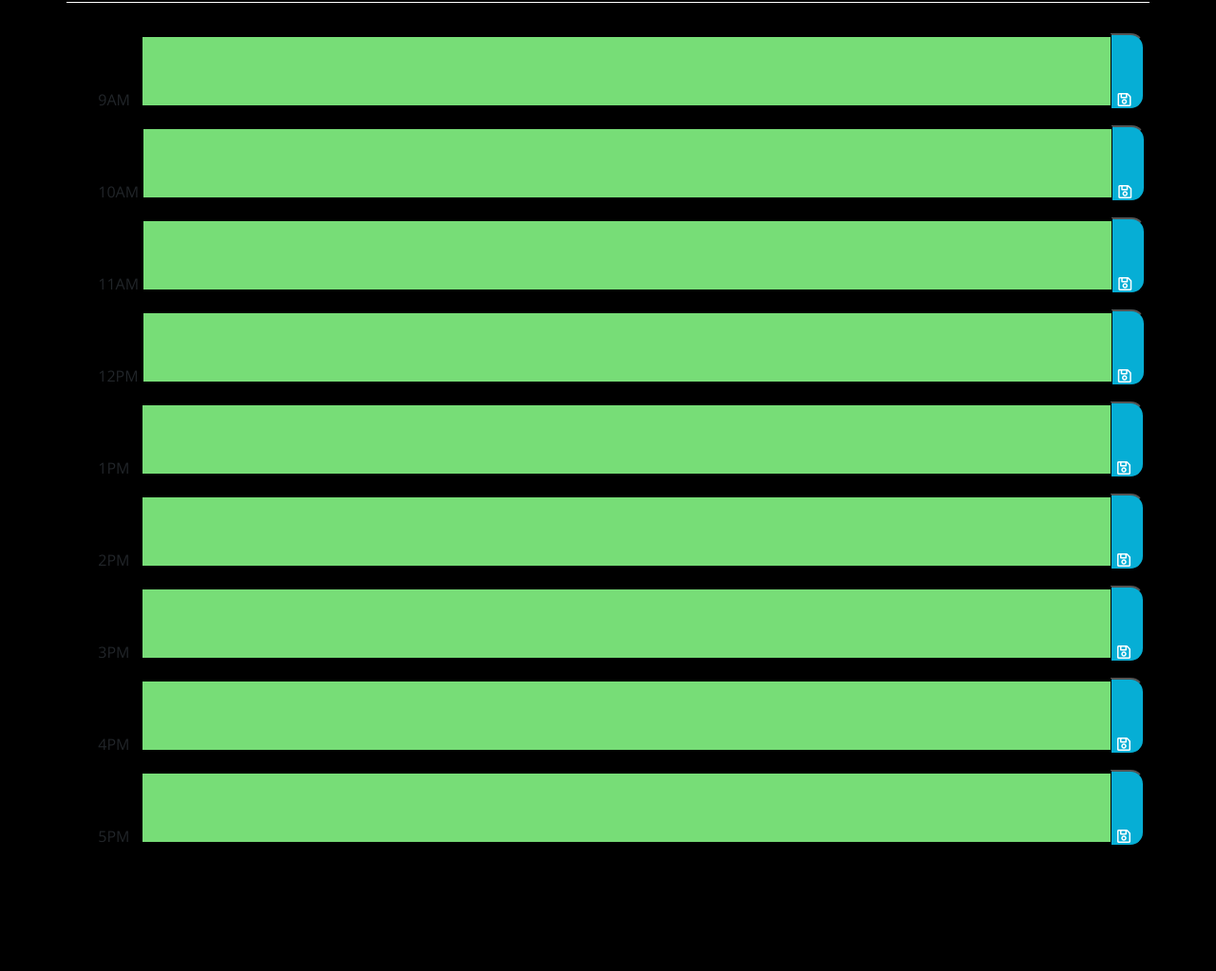
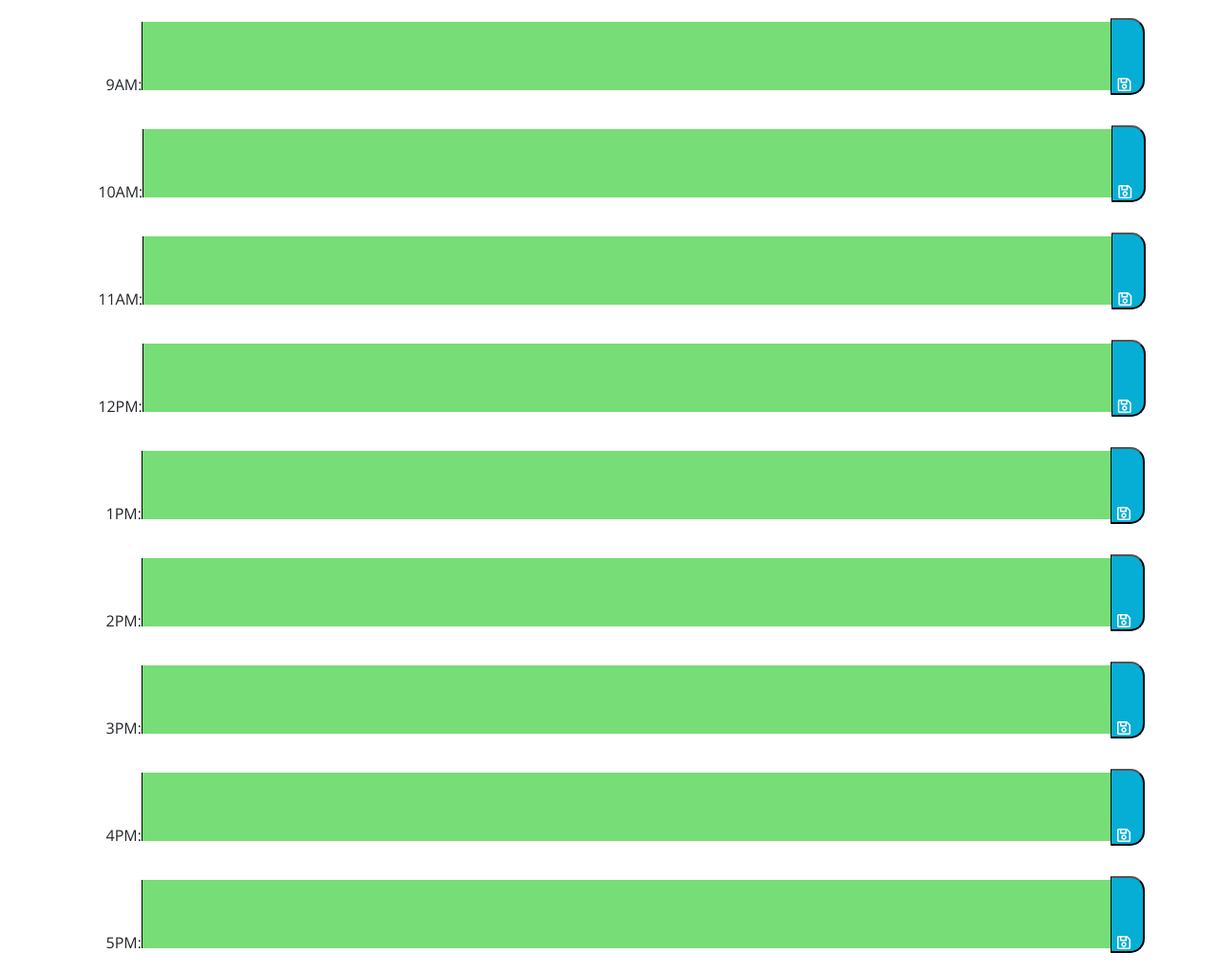
Before and after one commit to EddyCollado/WorkDayTracker, a plain HTML site: page index.html in a window 1280 px wide. Shown: the part 356-1379 px from the top of the page at 95% size. Before the commit the page ends 1299 px from the top, so only its background shows below. Drawn offline with nearby package versions, Linux system fonts and the light colour scheme.

Commit message:
updated layout

```diff
--- a/index.html
+++ b/index.html
@@ -32,7 +32,34 @@
     <div class="container">
       <!-- Timeblocks go below here -->
       <div class="row">
-        <form>
+        <div class ="timeblock">
+          9AM:<textarea id="time-blockone" class="nineAM" type="text" value="9:00"></textarea><button class="saveBtn"><i class="far fa-save"></i></button>
+        </div>
+        <div class ="timeblock">
+        10AM:<textarea id="time-blocktwo" class="tenAM" type="text" value="10:00"></textarea><button class="saveBtn"><i class="far fa-save"></i></button>
+        </div>
+        <div class ="timeblock">
+        11AM:<textarea id="time-blockthree" class="elevenAM" type="text" value="11:00"></textarea><button class="saveBtn"><i class="far fa-save"></i></button>
+        </div>
+        <div class ="timeblock">
+        12PM:<textarea id="time-blockfour" class="twelvePM" type="text" value="12:00"></textarea><button class="saveBtn"><i class="far fa-save"></i></button>
+        </div>
+        <div class ="timeblock">
+          1PM:<textarea id="time-blockfive" class="onePM" type="text" value="13:00"></textarea><button class="saveBtn"><i class="far fa-save"></i></button>
+        </div>
+        <div class ="timeblock">
+          2PM:<textarea id="time-blocksix" class="twoPM" type="text" value="14:00"></textarea><button class="saveBtn"><i class="far fa-save"></i></button>
+        </div>
+        <div class ="timeblock">
+          3PM:<textarea id="time-blockseven" class="threePM" type="text" value="15:00"></textarea><button class="saveBtn"><i class="far fa-save"></i></button>
+        </div>
+        <div class ="timeblock">
+          4PM:<textarea id="time-blockeight" class="fourPM" type="text" value="16:00"></textarea><button class="saveBtn"><i class="far fa-save"></i></button>
+        </div>
+        <div class ="timeblock">
+          5PM:<textarea id="time-blocknine" class="fivePM" type="text" value="17:00"></textarea><button class="saveBtn"><i class="far fa-save"></i></button>
+        </div>
+        <!--<form>
 
         9AM   <textarea class="timeblock" id="time-block" type="text" name="9:00"></textarea><button class="saveBtn"><i class="far fa-save"></i></button><br>
         10AM <textarea class="timeblock" id="time-block" type="text" name="10:00"></textarea><button class="saveBtn"><i class="far fa-save"></i></button><br>
@@ -45,7 +72,7 @@
         5PM   <textarea class="timeblock" id="time-block" type="text" name="17:00"></textarea><button class="saveBtn"><i class="far fa-save"></i></button>
 
 
-       </form>
+       </form> -->
       </div>
 
 
@@ -53,6 +80,6 @@
 
     <script src="https://code.jquery.com/jquery-3.4.1.min.js"></script>
     <script src="https://cdnjs.cloudflare.com/ajax/libs/moment.js/2.24.0/moment.min.js"></script>
-    <script type="text/javascript" src="script.js"></script>
+    <script type="text/javascript" src="script2.0.js"></script>
   </body>
 </html>
--- a/script.js
+++ b/script.js
@@ -9,27 +9,31 @@
 //.container (this is where the time-block goes)
 
 
+//This var only seems to select the first textarea, new var selects all textarea on the page
+//var textArea = $("<textarea>");
+//var nineAMInput = document.querySelector("body > div > div > form > textarea:nth-child(1)");
+//var tenAMInput = document.querySelector("body > div > div > form > textarea:nth-child(4)");
+//var elevenAMInput = document.querySelector("body > div > div > form > textarea:nth-child(7)");
+//var twelvePMInput = document.querySelector("body > div > div > form > textarea:nth-child(10)");
+//var onePMInput = document.querySelector("body > div > div > form > textarea:nth-child(13)");
+//var twoPMInput = document.querySelector("body > div > div > form > textarea:nth-child(16)");
+//var threePMInput = document.querySelector("body > div > div > form > textarea:nth-child(19)");
+//var fourPMInput = document.querySelector("body > div > div > form > textarea:nth-child(22)");
+//var fivePMInput = document.querySelector("body > div > div > form > textarea:nth-child(25)");
 
-
-var nineAMInput = document.querySelector("body > div > div > form > textarea:nth-child(1)");
-var tenAMInput = document.querySelector("body > div > div > form > textarea:nth-child(4)");
-var elevenAMInput = document.querySelector("body > div > div > form > textarea:nth-child(7)");
-var twelvePMInput = document.querySelector("body > div > div > form > textarea:nth-child(10)");
-var onePMInput = document.querySelector("body > div > div > form > textarea:nth-child(13)");
-var twoPMInput = document.querySelector("body > div > div > form > textarea:nth-child(16)");
-var threePMInput = document.querySelector("body > div > div > form > textarea:nth-child(19)");
-var fourPMInput = document.querySelector("body > div > div > form > textarea:nth-child(22)");
-var fivePMInput = document.querySelector("body > div > div > form > textarea:nth-child(25)");
+var textarea = document.querySelectorAll("textarea");
 
 var currentTime = moment().format('LT');
 
 var startOfHour = moment().startOf('hour').fromNow();
+var endOfHour = moment().endOf('hour').fromNow();
 console.log(startOfHour);
+console.log(endOfHour);
 
 now = moment().format('dddd, MMMM Do');
 $("#currentDay").text(now);
 
-
+//Need to combine this with the initial localStorage.getItem || [];
 var todos = [];
 
 
@@ -115,6 +119,11 @@ $(document).ready(function () {
 
         function storeTodos() {
             localStorage.setItem("todos", JSON.stringify(todos));
+            if (textarea == "") {
+                return;
+            }
+
+
 
         }
 
@@ -143,7 +152,7 @@ $(document).ready(function () {
         storeTodos();
         alert("Timestamp saved!");
         console.log(localStorage);
-        location.reload();
+
     });
 
 
--- a/style.css
+++ b/style.css
@@ -2,7 +2,6 @@ body {
   font-family: 'Open Sans', sans-serif;
   font-size: 16px;
   line-height: 1;
-  background-color: black;
 }
 
 textarea{
```
